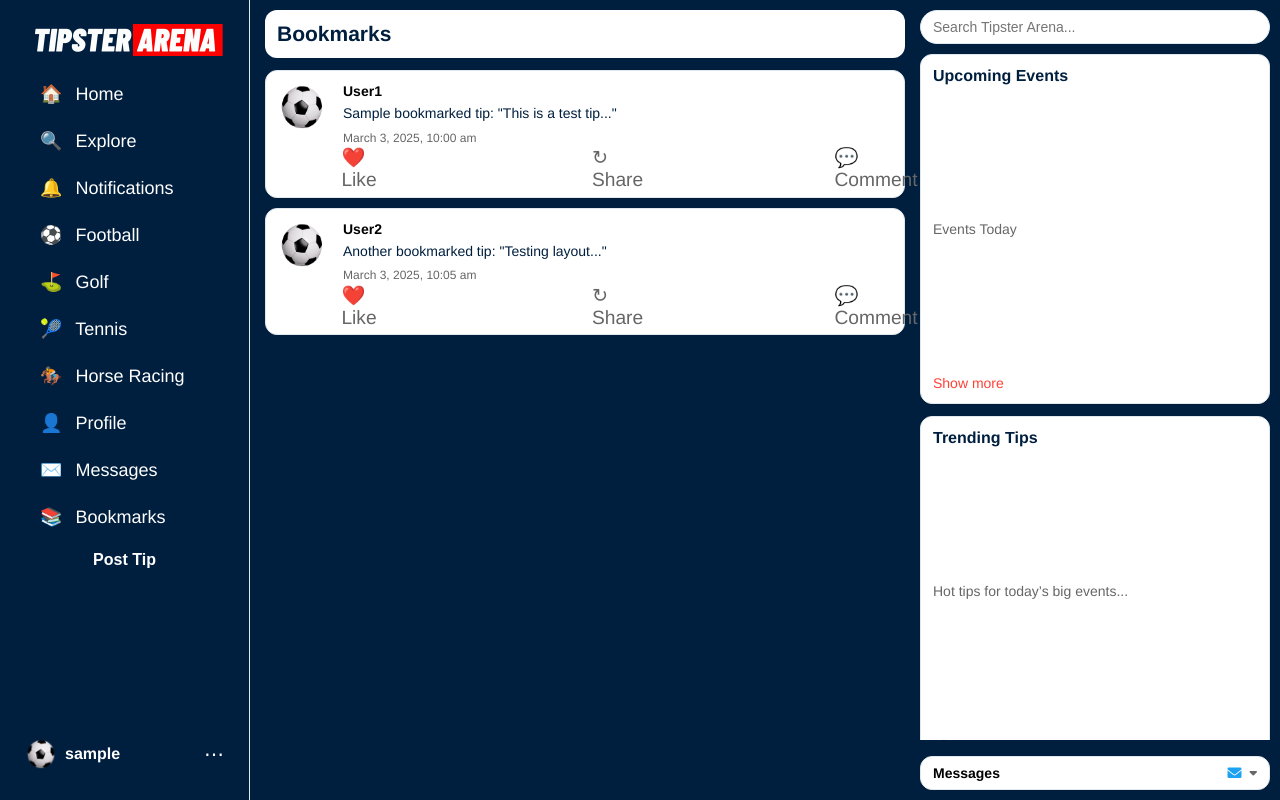
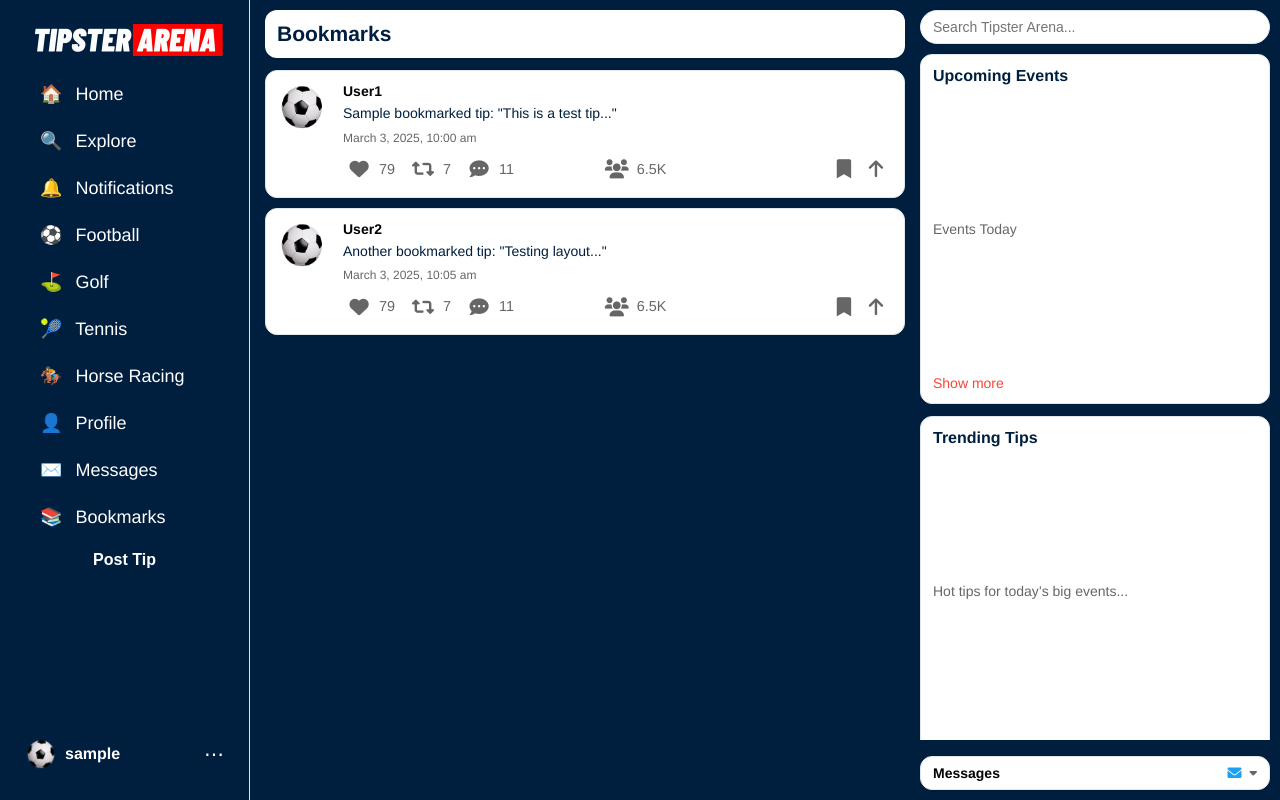
Before and after one commit to paulblanche21/tipsterarena, a Django app: page /bookmarks/ in a window 1280 px wide. Run offline with Django 5.2, Linux system fonts and the light colour scheme; the visitor is signed in with stand-in values (Sample User, id 1); data comes from the database, SQL or seed files in the repository; data that the repository does not hold is empty.

Commit message:
edit bookmarkss

```diff
--- a/templates/core/bookmarks.html
+++ b/templates/core/bookmarks.html
@@ -13,9 +13,30 @@
                 <p>Sample bookmarked tip: "This is a test tip..."</p>
                 <small>March 3, 2025, 10:00 am</small>
                 <div class="tip-actions">
-                    <a href="#" class="tip-action">❤️ Like</a>
-                    <a href="#" class="tip-action">↻ Share</a>
-                    <a href="#" class="tip-action">💬 Comment</a>
+                    <div class="tip-action-group">
+                        <a href="#" class="tip-action tip-action-like"><i class="fas fa-heart"></i></a>
+                        <span class="tip-action-count">79</span>
+                    </div>
+                    <div class="tip-action-group">
+                        <a href="#" class="tip-action tip-action-retweet"><i class="fas fa-retweet"></i></a>
+                        <span class="tip-action-count">7</span>
+                    </div>
+                    <div class="tip-action-group">
+                        <a href="#" class="tip-action tip-action-comment"><i class="fas fa-comment-dots"></i></a>
+                        <span class="tip-action-count">11</span>
+                    </div>
+                    <div class="tip-action-spacer"></div> <!-- Spacer to position engagement icon -->
+                    <div class="tip-action-group">
+                        <a href="#" class="tip-action tip-action-engagement"><i class="fas fa-users"></i></a>
+                        <span class="tip-action-count">6.5K</span>
+                    </div>
+                    <div class="tip-action-spacer-large"></div> <!-- Larger spacer to push bookmark and share right -->
+                    <div class="tip-action-group">
+                        <a href="#" class="tip-action tip-action-bookmark"><i class="fas fa-bookmark"></i></a>
+                    </div>
+                    <div class="tip-action-group">
+                        <a href="#" class="tip-action tip-action-share"><i class="fas fa-arrow-up"></i></a>
+                    </div>
                 </div>
             </div>
         </div>
@@ -26,9 +47,30 @@
                 <p>Another bookmarked tip: "Testing layout..."</p>
                 <small>March 3, 2025, 10:05 am</small>
                 <div class="tip-actions">
-                    <a href="#" class="tip-action">❤️ Like</a>
-                    <a href="#" class="tip-action">↻ Share</a>
-                    <a href="#" class="tip-action">💬 Comment</a>
+                    <div class="tip-action-group">
+                        <a href="#" class="tip-action tip-action-like"><i class="fas fa-heart"></i></a>
+                        <span class="tip-action-count">79</span>
+                    </div>
+                    <div class="tip-action-group">
+                        <a href="#" class="tip-action tip-action-retweet"><i class="fas fa-retweet"></i></a>
+                        <span class="tip-action-count">7</span>
+                    </div>
+                    <div class="tip-action-group">
+                        <a href="#" class="tip-action tip-action-comment"><i class="fas fa-comment-dots"></i></a>
+                        <span class="tip-action-count">11</span>
+                    </div>
+                    <div class="tip-action-spacer"></div> <!-- Spacer to position engagement icon -->
+                    <div class="tip-action-group">
+                        <a href="#" class="tip-action tip-action-engagement"><i class="fas fa-users"></i></a>
+                        <span class="tip-action-count">6.5K</span>
+                    </div>
+                    <div class="tip-action-spacer-large"></div> <!-- Larger spacer to push bookmark and share right -->
+                    <div class="tip-action-group">
+                        <a href="#" class="tip-action tip-action-bookmark"><i class="fas fa-bookmark"></i></a>
+                    </div>
+                    <div class="tip-action-group">
+                        <a href="#" class="tip-action tip-action-share"><i class="fas fa-arrow-up"></i></a>
+                    </div>
                 </div>
             </div>
         </div>
```
